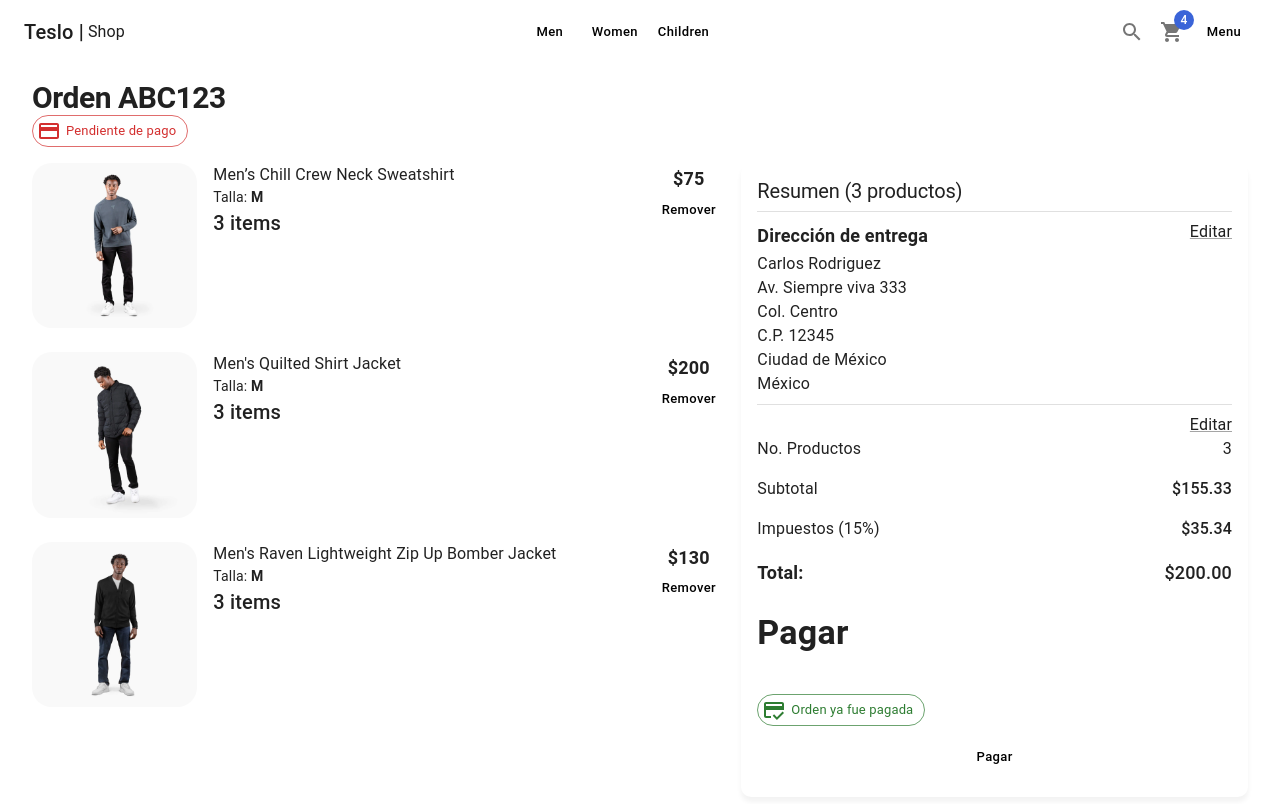
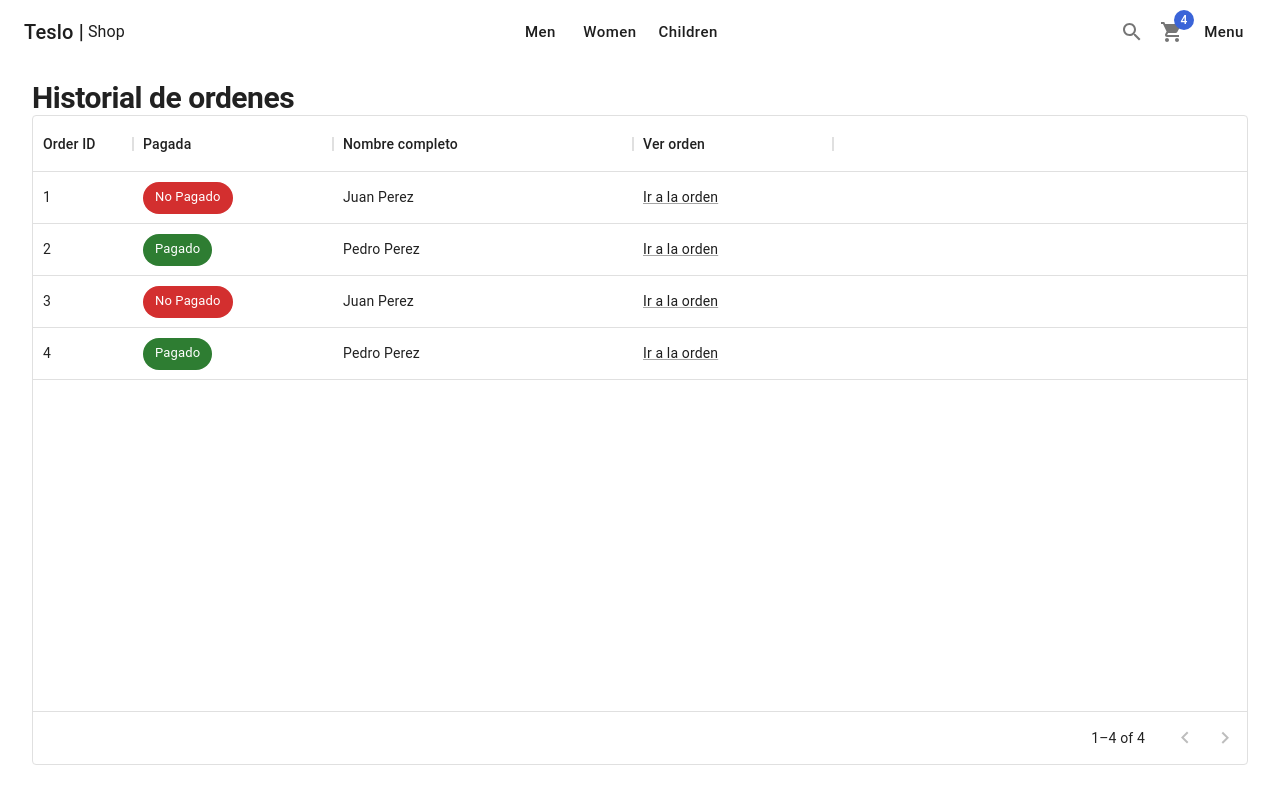
Before and after one commit to CarlosHugoRodriguezC/TesloShop-practice, a Next.js app: page /orders/history in a window 1280 px wide. Shown: the top 804 px of the page. Built offline with nearby package versions, Linux system fonts and the light colour scheme.

Commit message:
theme changes

```diff
--- /dev/null
+++ b/components/layouts/AuthLayout.tsx
@@ -0,0 +1,30 @@
+import { Box } from '@mui/system';
+import Head from 'next/head';
+import { FC, PropsWithChildren } from 'react';
+
+interface Props {
+  title: string;
+}
+
+export const AuthLayout: FC<PropsWithChildren<Props>> = ({
+  title,
+  children,
+}) => {
+  return (
+    <>
+      <Head>
+        <title>{title}</title>
+      </Head>
+      <main>
+        <Box
+          display='flex'
+          justifyContent='center'
+          alignItems='center'
+          height='calc(100vh - 200px)'
+          >
+          {children}
+        </Box>
+      </main>
+    </>
+  );
+};
--- a/components/layouts/index.ts
+++ b/components/layouts/index.ts
@@ -1 +1,2 @@
 export * from './ShopLayout';
+export * from './AuthLayout';
--- a/package.json
+++ b/package.json
@@ -13,6 +13,7 @@
     "@emotion/styled": "^11.8.1",
     "@mui/icons-material": "^5.8.2",
     "@mui/material": "^5.8.2",
+    "@mui/x-data-grid": "^5.12.0",
     "next": "12.1.6",
     "react": "18.1.0",
     "react-dom": "18.1.0",
--- a/pages/cart/index.tsx
+++ b/pages/cart/index.tsx
@@ -39,8 +39,8 @@ const CartPage = () => {
                 sx={{
                   mt: 3,
                 }}>
-                <NextLink href='/checkout' passHref>
-                  <Button color='secondary' className='circular-btn' fullWidth>
+                <NextLink href='/checkout/address' passHref>
+                  <Button color='secondary'  variant='contained' className='circular-btn' fullWidth>
                     Checkout
                   </Button>
                 </NextLink>
--- a/pages/checkout/summary.tsx
+++ b/pages/checkout/summary.tsx
@@ -64,7 +64,7 @@ const summary = () => {
                   mt: 3,
                 }}>
                 <NextLink href='/checkout' passHref>
-                  <Button color='secondary' className='circular-btn' fullWidth>
+                  <Button color='secondary'  variant='contained' className='circular-btn' fullWidth>
                     Confirmar Orden
                   </Button>
                 </NextLink>
--- a/pages/orders/[id].tsx
+++ b/pages/orders/[id].tsx
@@ -27,7 +27,7 @@ const OrderPage = () => {
       <Chip
         sx={{ mb: 2 }}
         label='Pendiente de pago'
-        variant='outlined'
+        variant='filled'
         color='error'
         icon={<CreditCardOutlined />}
       />
@@ -79,12 +79,12 @@ const OrderPage = () => {
                 <Chip
                   sx={{ mb: 2 }}
                   label='Orden ya fue pagada'
-                  variant='outlined'
+                  variant='filled'
                   color='success'
                   icon={<CreditScoreOutlined />}
                 />
                 <NextLink href='/checkout' passHref>
-                  <Button color='secondary' className='circular-btn' fullWidth>
+                  <Button color='secondary'  variant='contained' className='circular-btn' fullWidth>
                     Pagar
                   </Button>
                 </NextLink>
--- /dev/null
+++ b/pages/orders/history.tsx
@@ -0,0 +1,91 @@
+import React from 'react';
+import { ShopLayout } from '../../components/layouts';
+import { DataGrid, GridColDef, GridValueGetterParams } from '@mui/x-data-grid';
+import { Typography, Grid, Chip, Link } from '@mui/material';
+import NextLink from 'next/link';
+
+const columns: GridColDef[] = [
+  { field: 'id', headerName: 'Order ID', width: 100 },
+  {
+    field: 'paid',
+    headerName: 'Pagada',
+    description: 'Muestra información de si la orden ya esta pagada',
+    width: 200,
+    renderCell: ({ row: { paid } }: GridValueGetterParams) => {
+      return (
+        <Chip
+          color={paid ? 'success' : 'error'}
+          label={paid ? 'Pagado' : 'No Pagado'}
+          variant='filled'
+        />
+      );
+    },
+  },
+  {
+    field: 'fullname',
+    headerName: 'Nombre completo',
+    width: 300,
+    sortable: false,
+  },
+  {
+    field: 'order',
+    headerName: 'Ver orden',
+    width: 200,
+    sortable: false,
+    renderCell: ({ row: { id } }: GridValueGetterParams) => {
+      return (
+        <NextLink href={`/orders/${id}`} passHref>
+          <Link underline='always'>Ir a la orden</Link>
+        </NextLink>
+      );
+    },
+  },
+];
+
+const rows: any[] = [
+  {
+    id: '1',
+    paid: false,
+    fullname: 'Juan Perez',
+  },
+  {
+    id: '2',
+    paid: true,
+    fullname: 'Pedro Perez',
+  },
+  {
+    id: '3',
+    paid: false,
+    fullname: 'Juan Perez',
+  },
+  {
+    id: '4',
+    paid: true,
+    fullname: 'Pedro Perez',
+  },
+];
+
+const HistoryPage = () => {
+  return (
+    <ShopLayout
+      title={'Historial de ordenes'}
+      pageDescription={'Historial de ordenes del cliente'}>
+      <Typography variant='h1' component='h1'>
+        Historial de ordenes
+      </Typography>
+
+      <Grid container>
+        <Grid item xs={12} sx={{ height: 650, width: '100%' }}>
+          <DataGrid
+            columns={columns}
+            rows={rows}
+            pageSize={10}
+            rowsPerPageOptions={[10]}
+          />
+        </Grid>
+      </Grid>
+    </ShopLayout>
+  );
+};
+
+export default HistoryPage;
--- a/pages/product/[slug].tsx
+++ b/pages/product/[slug].tsx
@@ -34,7 +34,7 @@ const ProductPage = () => {
               />
             </Box>
 
-            <Button color='secondary' className='circular-btn'>
+            <Button color='secondary'  variant='contained' className='circular-btn'>
               Agregar al carrito
             </Button>
 
--- a/themes/light-theme.ts
+++ b/themes/light-theme.ts
@@ -49,14 +49,14 @@ export const lightTheme = createTheme({
 
     MuiButton: {
       defaultProps: {
-        variant: 'contained',
-        size: 'small',
+        variant: 'text',
+        size: 'large',
         disableElevation: true,
       },
       styleOverrides: {
         root: {
-          backgroundColor: 'white',
-          color: 'black',
+          // backgroundColor: 'white',
+          // color: 'black',
           textTransform: 'none',
           boxShadow: 'none',
           borderRadius: 10,
@@ -65,6 +65,7 @@ export const lightTheme = createTheme({
             transition: 'all 0.3s ease-in-out',
           },
         },
+
       },
     },
 
```
Also changed, not shown: pages/auth/login.tsx (added, +43 -0 lines), pages/auth/register.tsx (added, +46 -0 lines), 1 other file (tests, documents, lock files or other folders).
